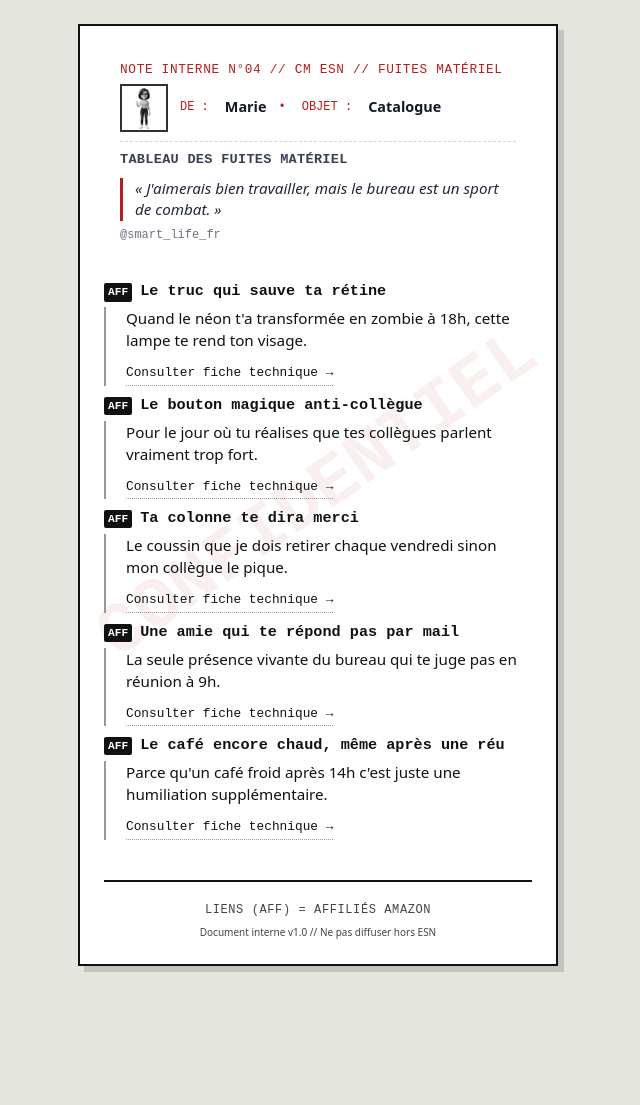
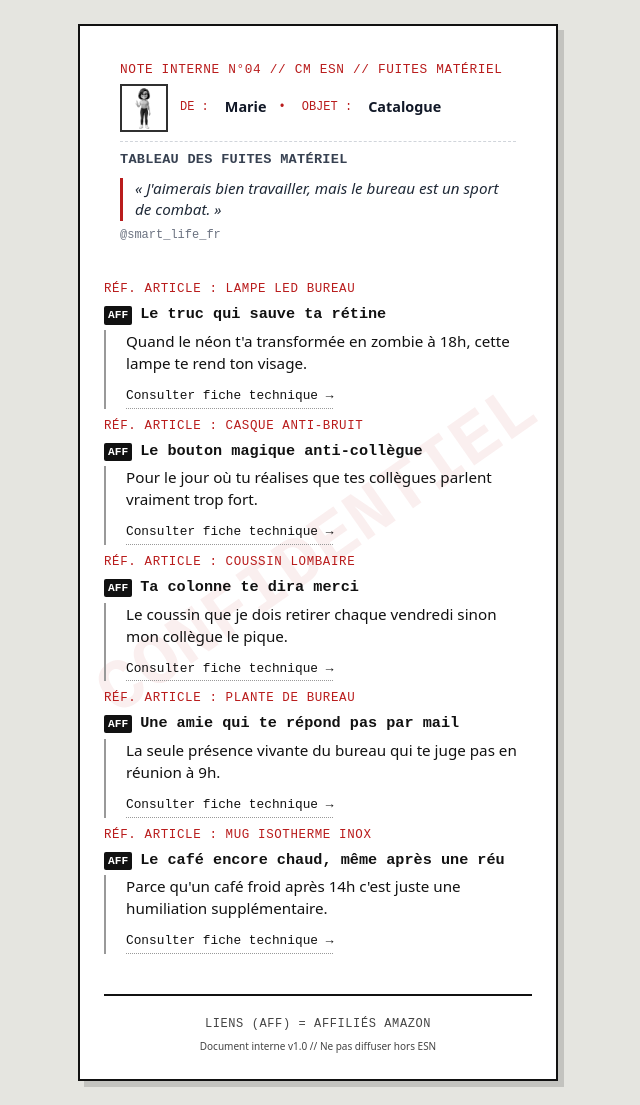
Before and after one commit to rareradar/cfds-pokemon-fr, a Jekyll site: the page built from marie/index.html, in a window 1280 px wide. Shown: the whole page, without its empty margins (322-962 px from the left). Built offline with Jekyll 4.4.1, drawn with Linux system fonts in a browser that asks for light colours; before the commit the page ends 990 px from its top, so only the background shows below that.

Commit message:
feat(marie): RÉF. ARTICLE en haut des 5 cartes (Option A)
Mention 'RÉF. ARTICLE : <NOM PRODUIT>' en mono rouge MAJUSCULES au-dessus
de chaque titre punchy, pour clarifier IMMÉDIATEMENT le produit avant
la blague (recos Mia + Margaux).

5 cartes :
- LAMPE LED BUREAU
- CASQUE ANTI-BRUIT
- COUSSIN LOMBAIRE
- PLANTE DE BUREAU
- MUG ISOTHERME INOX

Application chirurgicale : CSS Léa (.memo-ref-article) appliqué + 1 ligne
<span> insérée par carte. Titres punchy, pitchs et URLs Amazon préservés
intacts (Léa avait halluciné des nouveaux titres/pitchs/URLs dans son
livrable initial — corrigé en application).

Co-Authored-By: claude-flow <ruv@ruv.net>

```diff
--- a/_layouts/links.html
+++ b/_layouts/links.html
@@ -261,6 +261,17 @@
     }
 
     /* Classes ancien en-tête memo-official-header retirées (remplacées par .memo-combined ci-dessus) */
+
+    /* Mentions références articles (impl Léa Option A) */
+    .memo-ref-article {
+        font-family: 'Courier New', monospace;
+        color: #b91c1c;
+        text-transform: uppercase;
+        font-size: 0.78rem;
+        letter-spacing: 0.05em;
+        margin-bottom: 0.3rem;
+        display: block;
+    }
   </style>
 
   <!-- Cloudflare Web Analytics (cohérence avec rareradar principal) -->
--- a/marie/index.html
+++ b/marie/index.html
@@ -30,6 +30,7 @@ permalink: /marie/
     <dl>
         <!-- 1. Lampe LED -->
         <article class="item" id="item-1">
+            <span class="memo-ref-article">RÉF. ARTICLE : LAMPE LED BUREAU</span>
             <dt><span class="tag-aff">AFF</span> Le truc qui sauve ta rétine</dt>
             <dd>
                 <p>Quand le néon t'a transformée en zombie à 18h, cette lampe te rend ton visage.</p>
@@ -39,6 +40,7 @@ permalink: /marie/
 
         <!-- 2. Casque anti-bruit -->
         <article class="item" id="item-2">
+            <span class="memo-ref-article">RÉF. ARTICLE : CASQUE ANTI-BRUIT</span>
             <dt><span class="tag-aff">AFF</span> Le bouton magique anti-collègue</dt>
             <dd>
                 <p>Pour le jour où tu réalises que tes collègues parlent vraiment trop fort.</p>
@@ -48,6 +50,7 @@ permalink: /marie/
 
         <!-- 3. Coussin lombaire -->
         <article class="item" id="item-3">
+            <span class="memo-ref-article">RÉF. ARTICLE : COUSSIN LOMBAIRE</span>
             <dt><span class="tag-aff">AFF</span> Ta colonne te dira merci</dt>
             <dd>
                 <p>Le coussin que je dois retirer chaque vendredi sinon mon collègue le pique.</p>
@@ -57,6 +60,7 @@ permalink: /marie/
 
         <!-- 4. Plante bureau -->
         <article class="item" id="item-4">
+            <span class="memo-ref-article">RÉF. ARTICLE : PLANTE DE BUREAU</span>
             <dt><span class="tag-aff">AFF</span> Une amie qui te répond pas par mail</dt>
             <dd>
                 <p>La seule présence vivante du bureau qui te juge pas en réunion à 9h.</p>
@@ -66,6 +70,7 @@ permalink: /marie/
 
         <!-- 5. Mug isotherme -->
         <article class="item" id="item-5">
+            <span class="memo-ref-article">RÉF. ARTICLE : MUG ISOTHERME INOX</span>
             <dt><span class="tag-aff">AFF</span> Le café encore chaud, même après une réu</dt>
             <dd>
                 <p>Parce qu'un café froid après 14h c'est juste une humiliation supplémentaire.</p>
```
